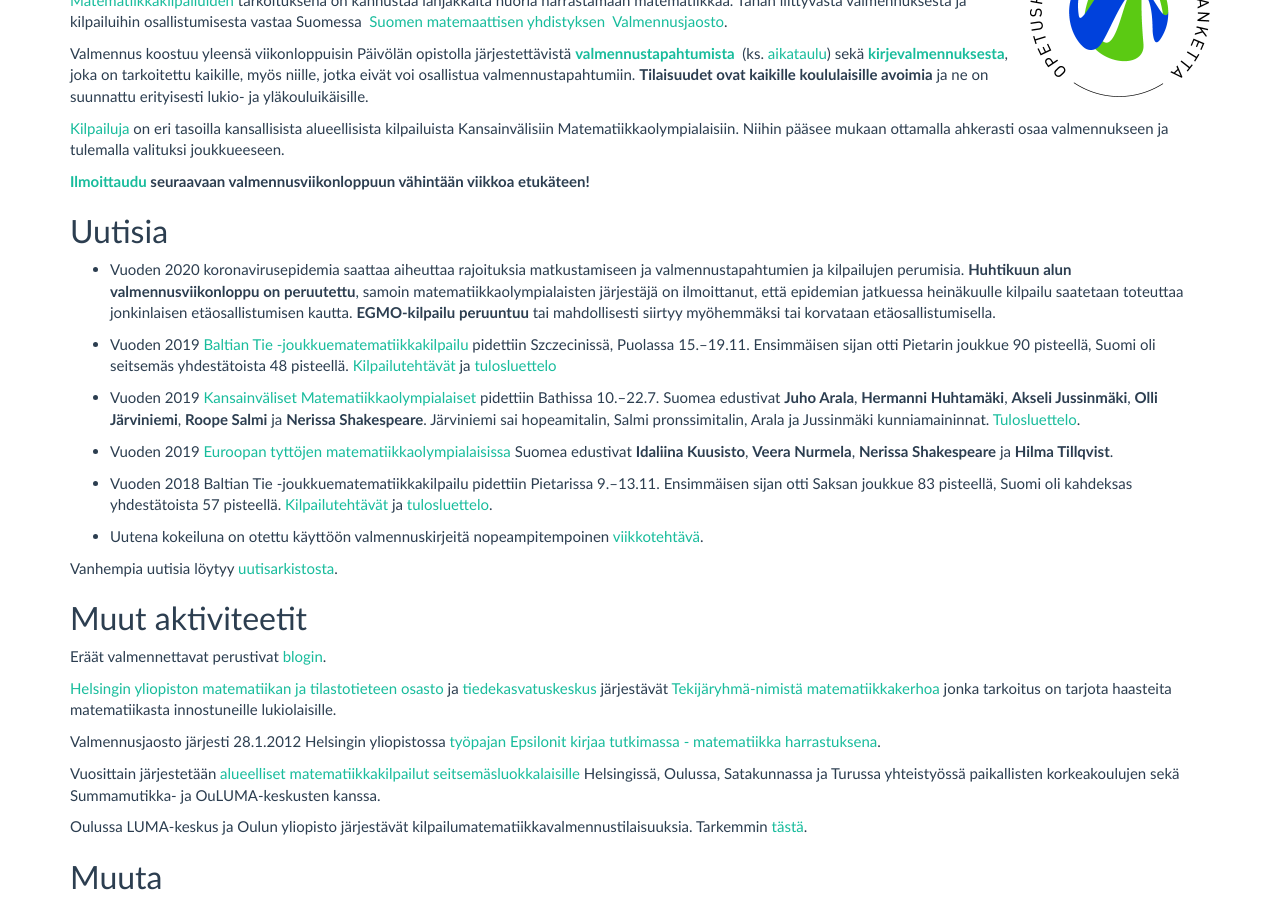
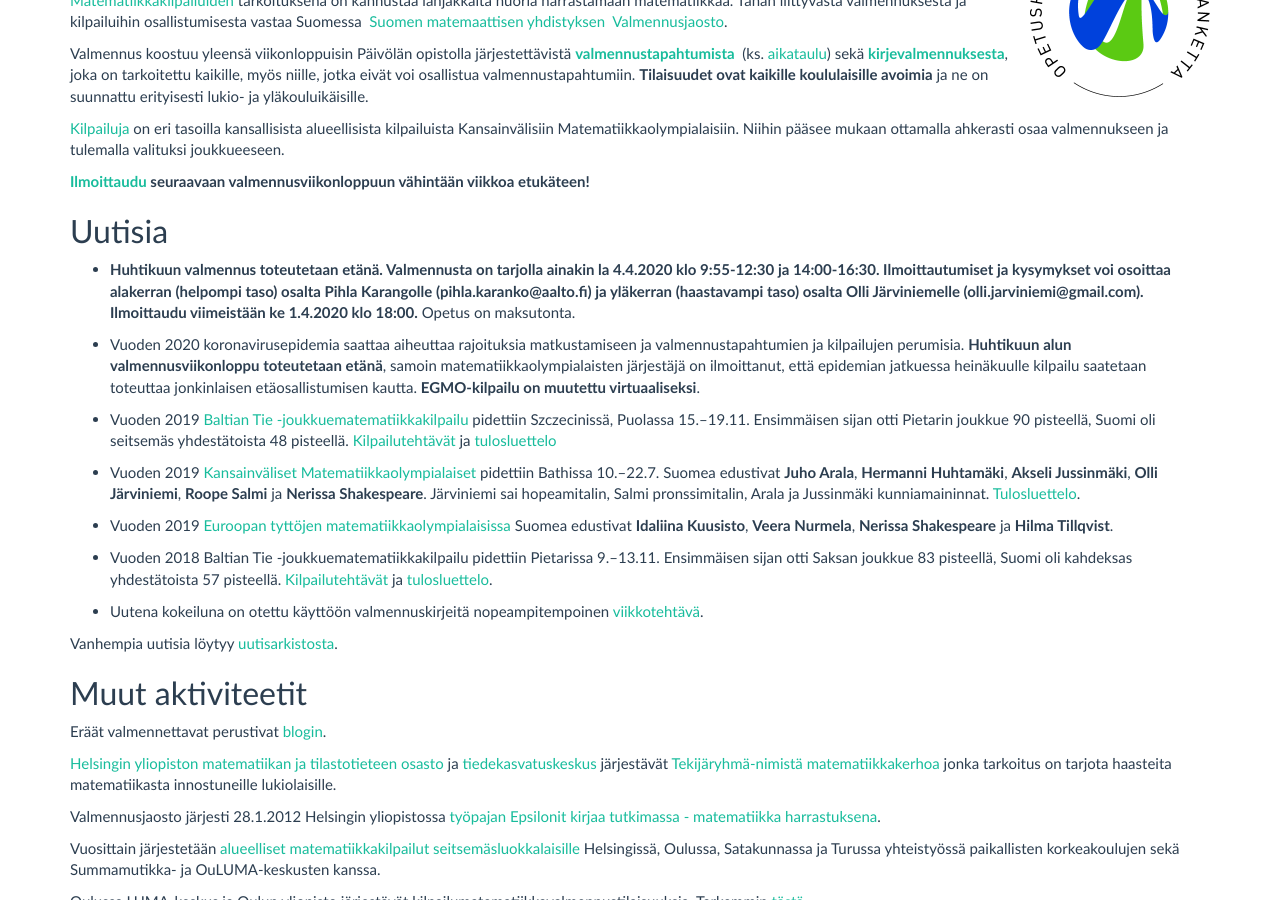
Before and after one commit to matematiikkakilpailut/matematiikkakilpailut.github.io, a Jekyll site: the page built from index.md, in a window 1280 px wide and 900 px high, scrolled down 345 px. Built offline with Jekyll 4.4.1, drawn with Linux system fonts in a browser that asks for light colours.

Commit message:
Update index.md

```diff
--- a/index.md
+++ b/index.md
@@ -36,9 +36,12 @@ ja tulemalla valituksi joukkueeseen.
 seuraavaan valmennusviikonloppuun vähintään
 viikkoa etukäteen!**
 
+
 ## <a name="uutisia"></a>Uutisia
 
-* Vuoden 2020 koronavirusepidemia saattaa aiheuttaa rajoituksia matkustamiseen ja valmennustapahtumien ja kilpailujen perumisia. **Huhtikuun alun valmennusviikonloppu on peruutettu**, samoin matematiikkaolympialaisten järjestäjä on ilmoittanut, että epidemian jatkuessa heinäkuulle kilpailu saatetaan toteuttaa jonkinlaisen etäosallistumisen kautta. **EGMO-kilpailu peruuntuu** tai mahdollisesti siirtyy myöhemmäksi tai korvataan etäosallistumisella.
+* **Huhtikuun valmennus toteutetaan etänä. Valmennusta on tarjolla ainakin la 4.4.2020 klo 9:55-12:30 ja 14:00-16:30. Ilmoittautumiset ja kysymykset voi osoittaa alakerran (helpompi taso) osalta Pihla Karangolle (pihla.karanko@aalto.fi) ja yläkerran (haastavampi taso) osalta Olli Järviniemelle (olli.jarviniemi@gmail.com). Ilmoittaudu viimeistään ke 1.4.2020 klo 18:00.** Opetus on maksutonta.
+
+* Vuoden 2020 koronavirusepidemia saattaa aiheuttaa rajoituksia matkustamiseen ja valmennustapahtumien ja kilpailujen perumisia. **Huhtikuun alun valmennusviikonloppu toteutetaan etänä**, samoin matematiikkaolympialaisten järjestäjä on ilmoittanut, että epidemian jatkuessa heinäkuulle kilpailu saatetaan toteuttaa jonkinlaisen etäosallistumisen kautta. **EGMO-kilpailu on muutettu virtuaaliseksi**.
 
 * Vuoden 2019 [Baltian Tie -joukkuematematiikkakilpailu](http://balticway19.mimuw.edu.pl/index.html) pidettiin Szczecinissä, Puolassa 15.&ndash;19.11. Ensimmäisen sijan otti Pietarin joukkue 90 pisteellä, Suomi oli seitsemäs yhdestätoista 48 pisteellä. [Kilpailutehtävät](/Baltian_tie/2019/BW19_FIN.pdf) ja [tulosluettelo](http://balticway19.mimuw.edu.pl/BW19-results.pdf)
 
```
